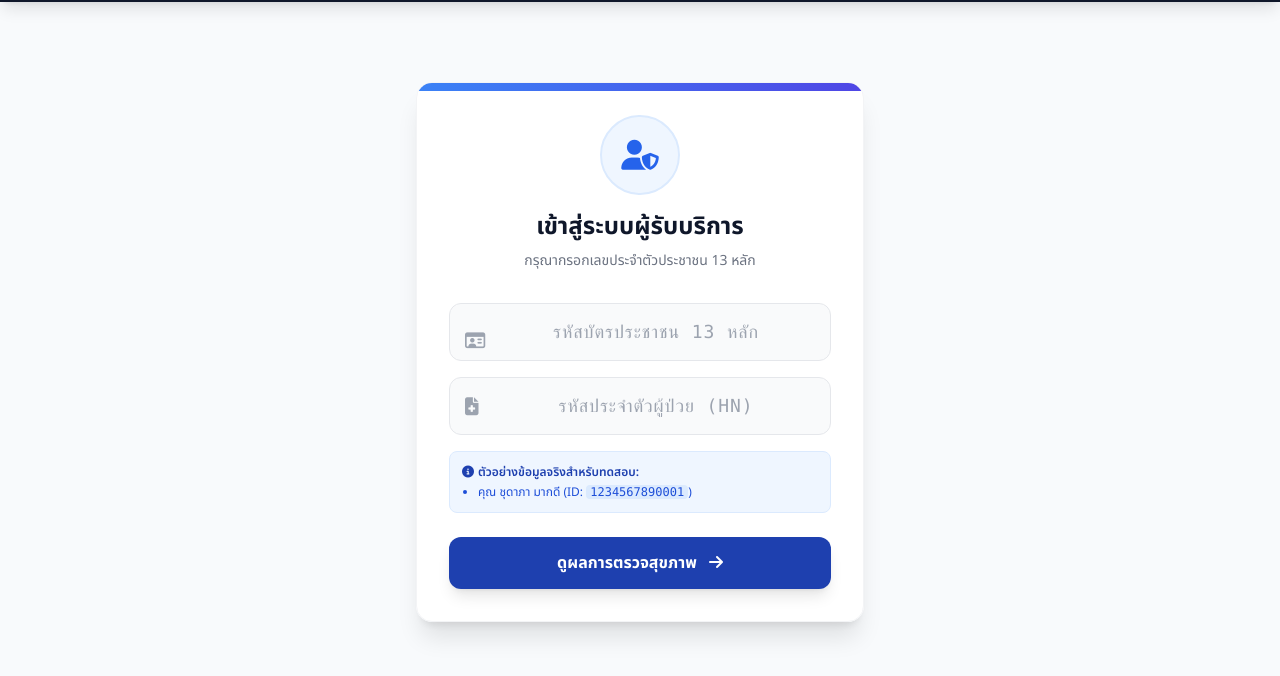
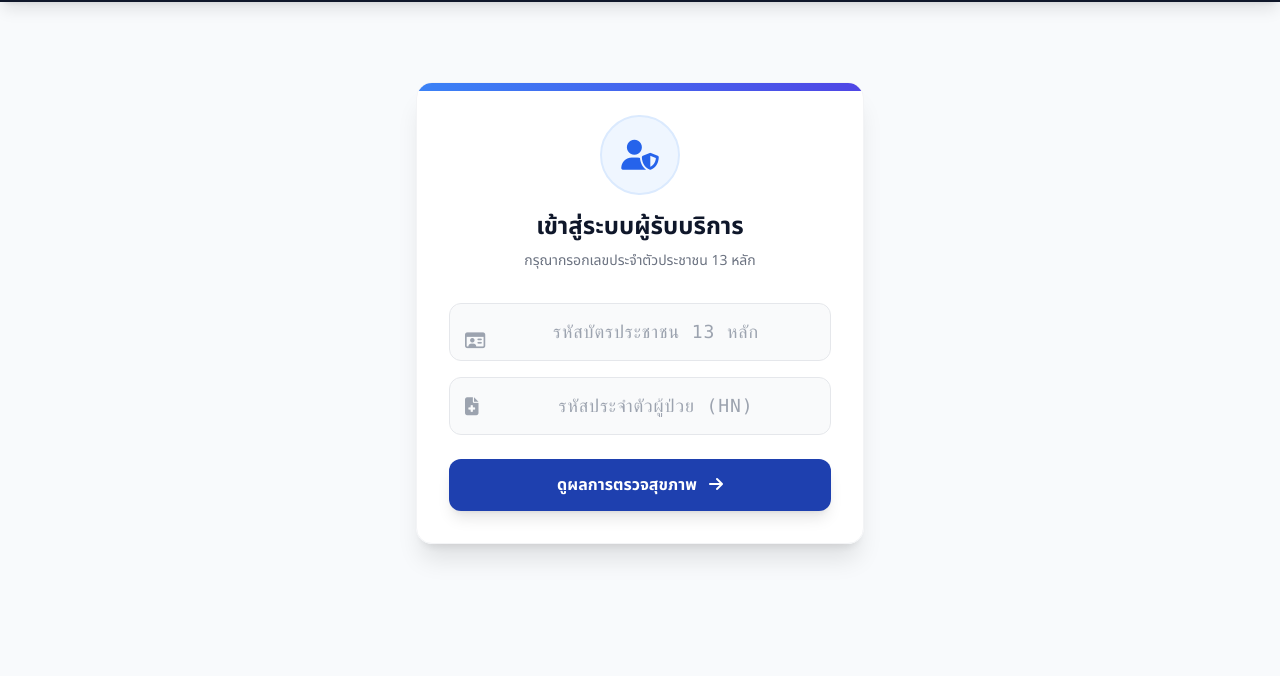
Before and after one commit to wat-cmp/uuh-health-checkup, a website: page index.html in a window 1280 px wide. Shown: the part 62-738 px from the top of the page. Drawn offline with nearby package versions, Linux system fonts and the light colour scheme.

Commit message:
Add files via upload

```diff
--- a/index.html
+++ b/index.html
@@ -149,12 +149,6 @@
                             <input type="text" id="patient-hn" class="w-full pl-12 pr-4 py-3.5 bg-gray-50 border border-gray-200 rounded-xl focus:outline-none focus:ring-2 focus:ring-blue-500 focus:bg-white transition-all text-lg tracking-wider font-mono text-center" placeholder="รหัสประจำตัวผู้ป่วย (HN)" required>
                         </div>
                         <p id="login-error" class="hidden text-red-500 text-xs mt-2 font-medium flex items-center"><i class="fa-solid fa-circle-exclamation mr-1"></i>ไม่พบข้อมูลในระบบ กรุณาตรวจสอบเลขประจำตัวประชาชนอีกครั้ง</p>
-                        <div class="mt-4 bg-blue-50 p-3 rounded-lg border border-blue-100 text-xs text-blue-800">
-                            <p class="font-semibold mb-1"><i class="fa-solid fa-circle-info mr-1"></i>ตัวอย่างข้อมูลจริงสำหรับทดสอบ:</p>
-                            <ul class="list-disc pl-4 space-y-1 text-blue-700">
-                                <li>คุณ ชุดาภา มากดี (ID: <code class="bg-blue-100 px-1 rounded cursor-pointer font-mono" onclick="document.getElementById('citizen-id').value='1234567890001'">1234567890001</code>)</li>
-                            </ul>
-                        </div>
                     </div>
                     <button type="submit" class="w-full bg-primary hover:bg-blue-800 text-white font-bold py-3.5 px-4 rounded-xl shadow-lg hover:shadow-xl transition-all duration-300 transform hover:-translate-y-0.5">
                         ดูผลการตรวจสุขภาพ <i class="fa-solid fa-arrow-right ml-2"></i>
```
